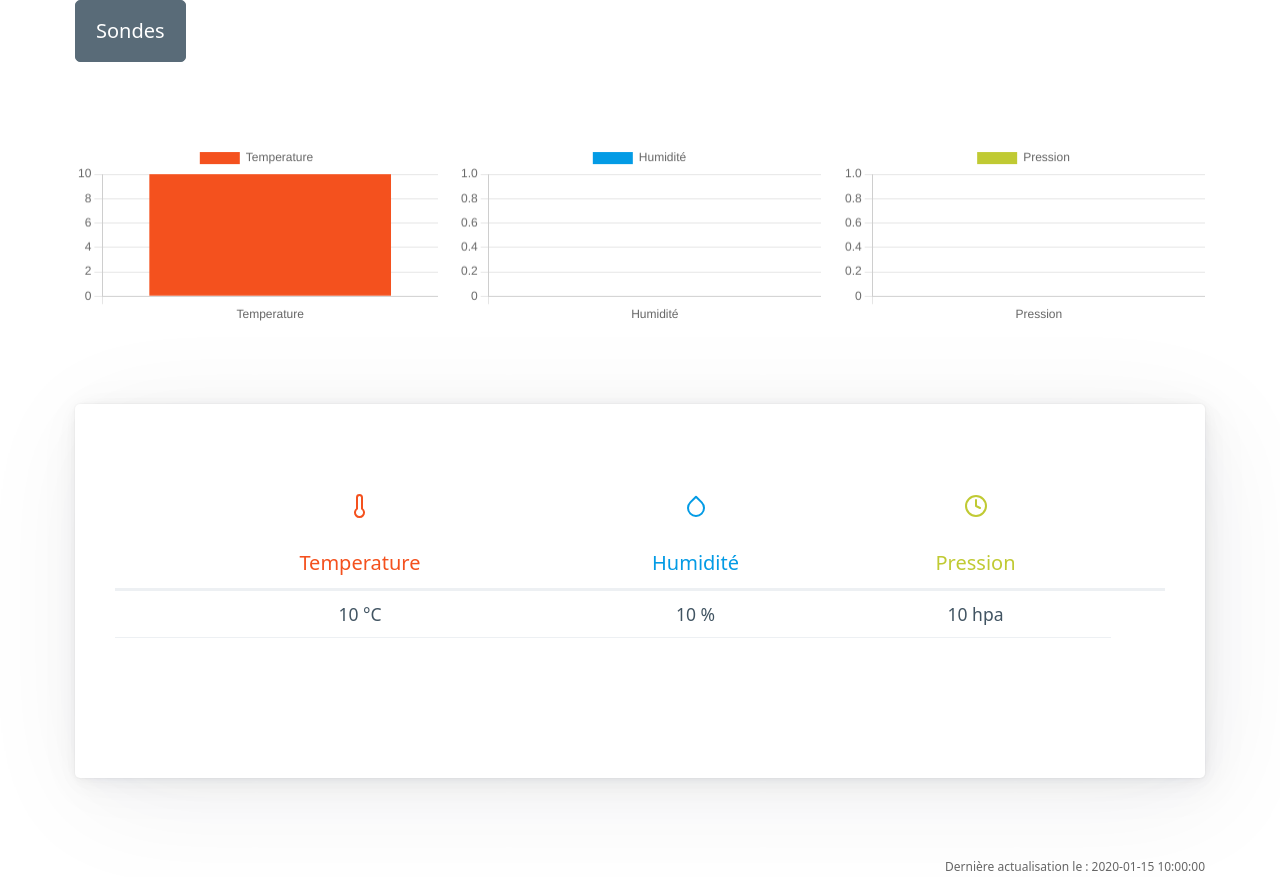
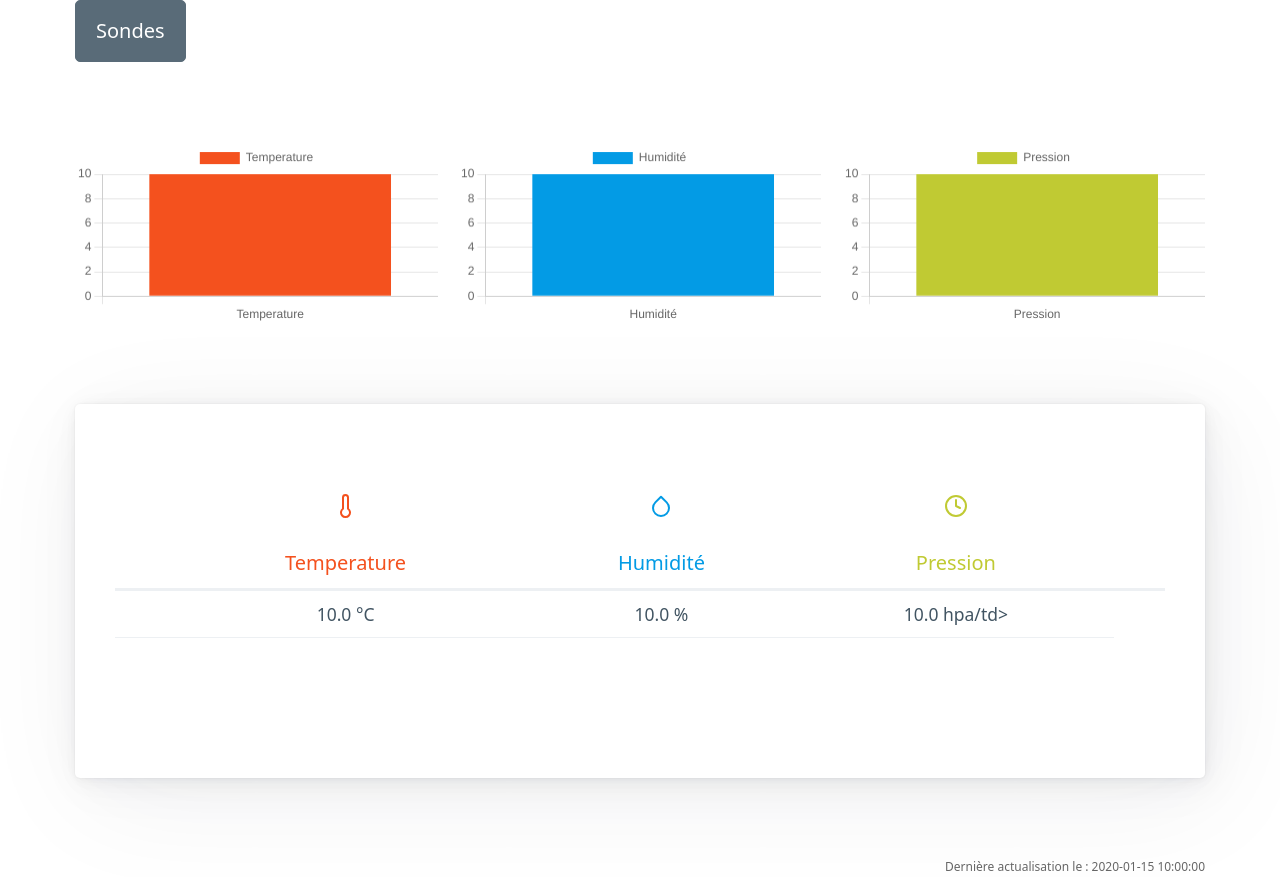
Before and after one commit to ebuaa/projetiot, a Flask app: template templates/index.html in a window 1280 px wide. Shown: the part 100-977 px from the top of the page. Run offline with Flask 3, Linux system fonts and the light colour scheme; the template is opened without the code that fills it: most values are stand-ins (such as "Sample title", 1, 10 or a date in 2020).

Commit message:
améliorations

```diff
--- a/templates/index.html
+++ b/templates/index.html
@@ -74,9 +74,9 @@
     <tbody>
       <tr>
         <th scope="row"></th>
-        <td class="text-center">{{ temperature|default('')|round(2) }} °C</td>
-        <td class="text-center">{{ humidite|default('')|round(2) }} %</td>
-        <td class="text-center">{{ pression|default('')|round(2) }} hpa</td>
+        <td class="text-center">{{ temperature|float|default(0)|round(2) }} °C</td>
+        <td class="text-center">{{ humidite|float|default(0)|round(2) }} %</td>
+        <td class="text-center">{{ pression|float|default(0)|round(2) }} hpa/td>
       </tr>
     </tbody>
     <tfoot>
@@ -100,9 +100,9 @@
 
 <script>
   // Use Jinja templating to pass Flask variables to JavaScript
-  var temperatureData = [{{ temperature|default('') }}];
-  var humidityData = [{{ humidite|default('') }}];
-  var pressureData = [{{ pression|default('') }}];
+  var temperatureData = [{{ temperature|float|default(0) }}];
+var humidityData = [{{ humidite|float|default(0) }}];
+var pressureData = [{{ pression|float|default(0) }}];
 
   // Function to create a chart
   function createChart(canvasId, label, data, color) {
```
